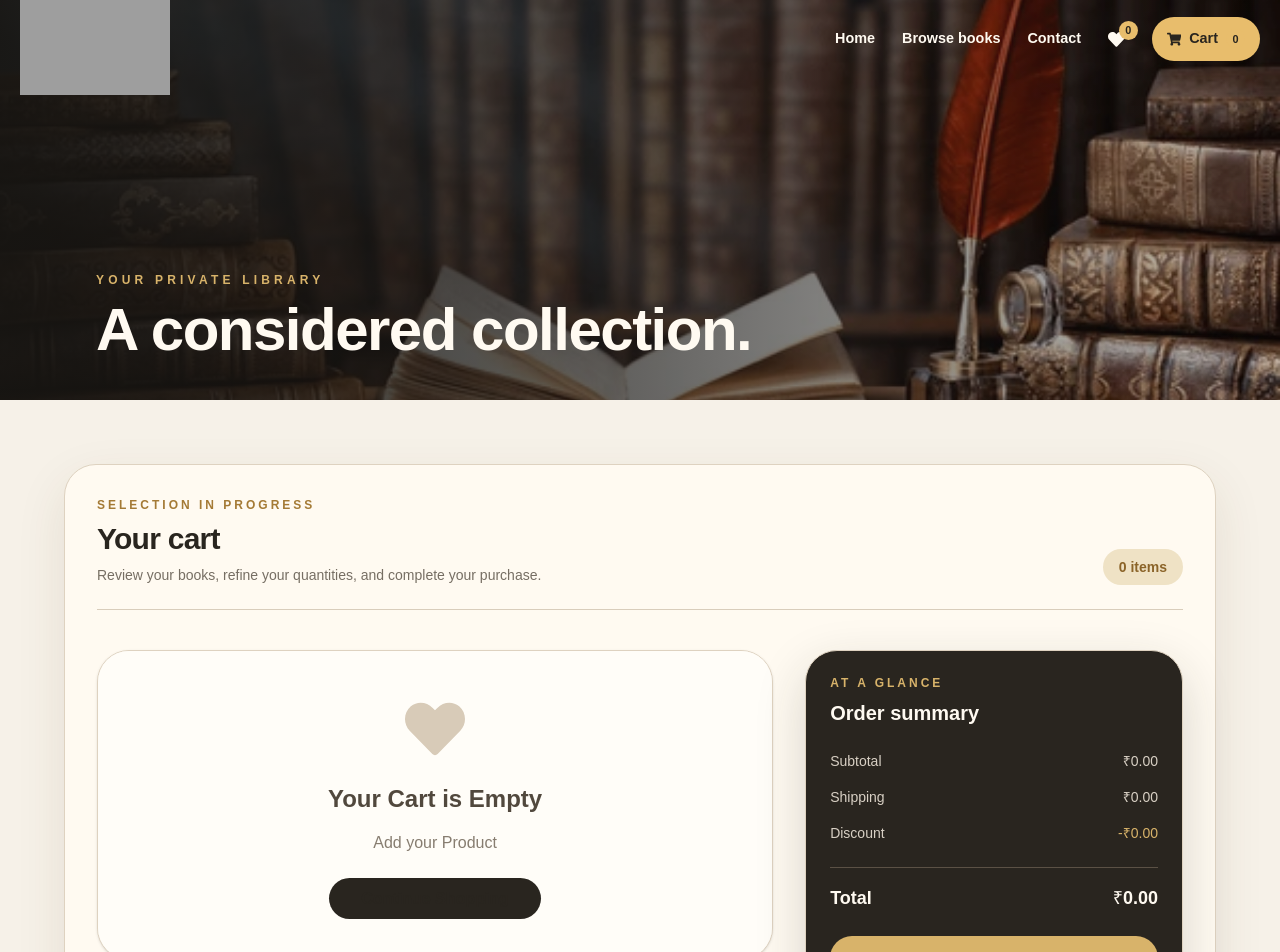
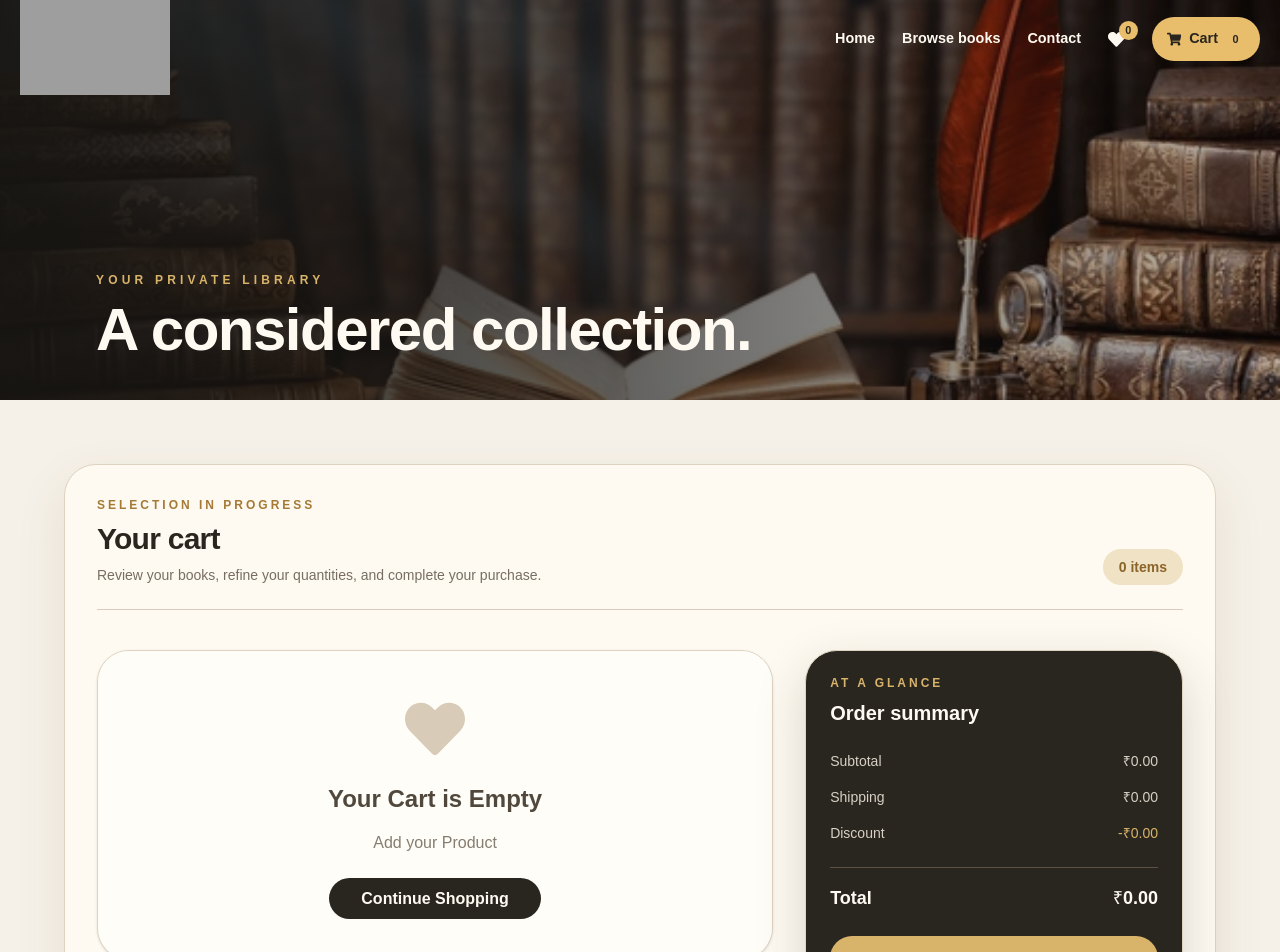
Before and after one commit to rajveersingh-byte/book-traker, a React (Vite) app: page /cart in a window 1280 px wide. Shown: the top 952 px of the page. Built offline with nearby package versions, Linux system fonts and the light colour scheme; grey boxes are pictures that could not be loaded.

Commit message:
Meta Title Change

```diff
--- a/src/index.css
+++ b/src/index.css
@@ -54,7 +54,9 @@ select {
   font-family: "Playfair Display", serif;
   font-size: 1.3rem;
 }
-
+.book-list{
+  color: #fffaf1 !important;
+}
 .book-brand strong {
   font-weight: 700;
 }
--- a/src/page/Booklisting.jsx
+++ b/src/page/Booklisting.jsx
@@ -156,7 +156,7 @@ export default function Booklisting() {
                         <select
                             value={sortBy}
                             onChange={(e) => setSortBy(e.target.value)}
-                            className="rounded-full border border-[#cbbda8] bg-[#fffaf1] px-5 py-3 text-sm font-semibold text-[#40382e] shadow-sm outline-none transition focus:border-[#a47a35]"
+                            className="rounded-full border border-[#cbbda8] hover:cursor-pointer bg-[#fffaf1] px-5 py-3 text-sm font-semibold text-[#40382e] shadow-sm outline-none transition focus:border-[#a47a35]"
                         >
                             <option value="">Sort By</option>
                             <option value="low">Price Low → High</option>
--- a/src/page/Cart.jsx
+++ b/src/page/Cart.jsx
@@ -87,7 +87,7 @@ export default function Cart() {
 
                       <Link
                         to="/book-listing"
-                        className="rounded-full bg-[#29251f] px-8 py-3 font-semibold text-[#fffaf1] transition hover:bg-[#a47a35]"
+                        className="rounded-full bg-[#29251f] px-8 py-3 font-semibold book-list text-[#fffaf1] transition hover:bg-[#a47a35]"
                       >
                         Continue Shopping
                       </Link>
@@ -187,7 +187,7 @@ export default function Cart() {
                     <span>₹{total.toFixed(2)}</span>
                   </div>
 
-                  <button className="mt-6 w-full rounded-full bg-[#d8b36a] px-5 py-3 text-sm font-semibold text-[#29251f] transition hover:bg-[#f0d08d]">
+                  <button className="mt-6 w-full rounded-full bg-[#d8b36a] px-5 py-3 text-sm font-semibold text-[#29251f] transition hover:bg-[#f0d08d] hover:cursor-pointer">
                     Checkout now
                   </button>
                 </div>
@@ -197,7 +197,7 @@ export default function Cart() {
                   <p className="mt-3 leading-6">
                     Reach out to our support team if you have any questions about your order or delivery options.
                   </p>
-                  <Link to="/contact" className="mt-4 inline-flex text-sm font-semibold text-slate-900 underline">
+                  <Link to="/contact" className="mt-4 inline-flex hover:cursor-pointer text-sm font-semibold text-slate-900 underline">
                     Contact support
                   </Link>
                 </div>
```
